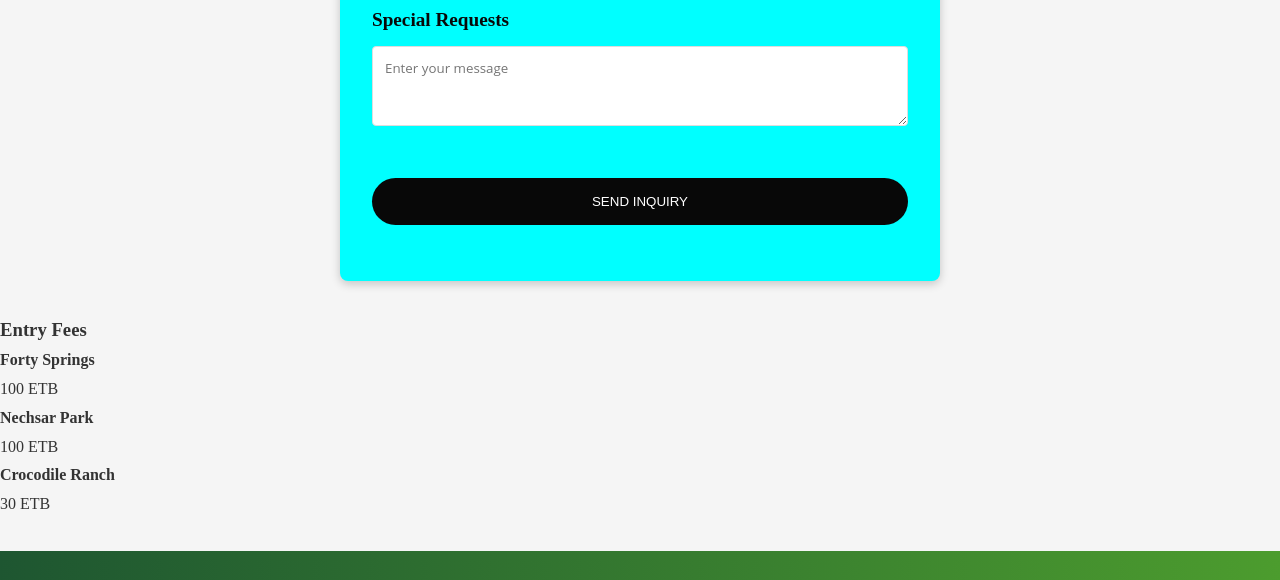
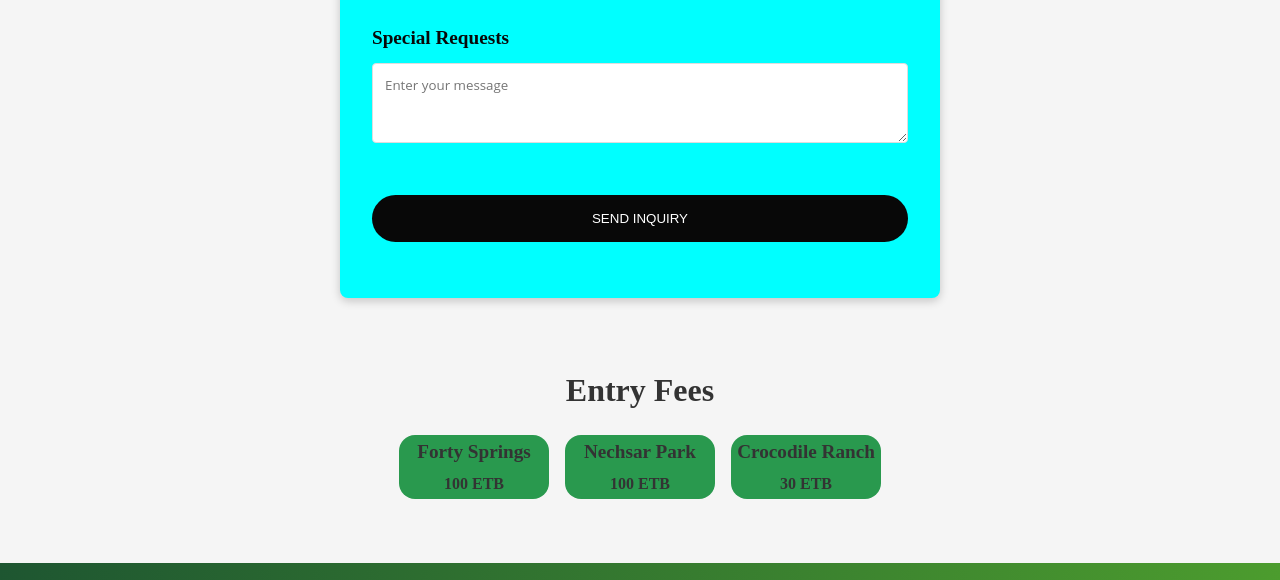
Before and after one commit to mishkiya/What-I-love-main, a plain HTML site: page contact.html in a window 1280 px wide. Shown: the part 1269-1849 px from the top of the page. Drawn offline with Linux system fonts and the light colour scheme.

Commit message:
final submission

```diff
--- a/styles/base.css
+++ b/styles/base.css
@@ -7,7 +7,7 @@
 
 body {
     font-family: 'Times New Roman', Times, sans-serif, serif;
-    color: #333; /* First text color */
+    color: #333;
     background-color: #f5f5f5;
     line-height: 1.8;
 }
@@ -23,7 +23,7 @@ header {
 
 /* Navigation */
 nav {
-    display: flex; /* Flexbox - Required */
+    display: flex;
     justify-content:space-evenly;
     max-width: 800px;
     margin: 0 auto;
--- a/styles/contact.css
+++ b/styles/contact.css
@@ -25,7 +25,7 @@ h2 {
     position: relative;
 }
 
-/* Form Elements - Required */
+/* Form Elements */
 
 .contact-form {
     max-width: 600px;
@@ -83,12 +83,46 @@ input, select, textarea {
     font-family: 'Montserrat', sans-serif;
     text-transform: uppercase;
     cursor: pointer;
-    transition: all 0.3s ease; /* Transition - Required */
+    transition: all 0.3s ease;
     width: 100%;
     margin-top: 1rem;
 }
 
 .submit-btn:hover {
     background-color: #2299bd;
-    transform: translateY(-3px); /* Transform - Required */
+    transform: translateY(-3px);
 }
+/* Focus States */
+input:focus, textarea:focus, select:focus {
+    outline: none;
+    border-color: #4c9c2e;
+    box-shadow: 0 0 0 2px rgba(76, 156, 46, 0.3);
+}
+
+/* Price Info */
+.price-info {
+    max-width: 600px;
+    margin: 0 auto;
+    padding: 2rem;
+    text-align: center;
+    font-weight: bolder;
+}
+.price-item {
+    background-color: #29994e;
+    border-radius: 16px;
+    width: 150px;
+}
+h3 {
+    font-size: xx-large;
+}
+h4 {
+    font-size: larger;
+}
+
+.price-container {
+    display: flex;
+    justify-content: center;
+    flex-wrap: wrap;
+    gap: 1rem;
+    margin-top: 1rem;
+}
```
Also changed, not shown: styles/about.css (+5 -5 lines), styles/gallery.css (+4 -4 lines).
